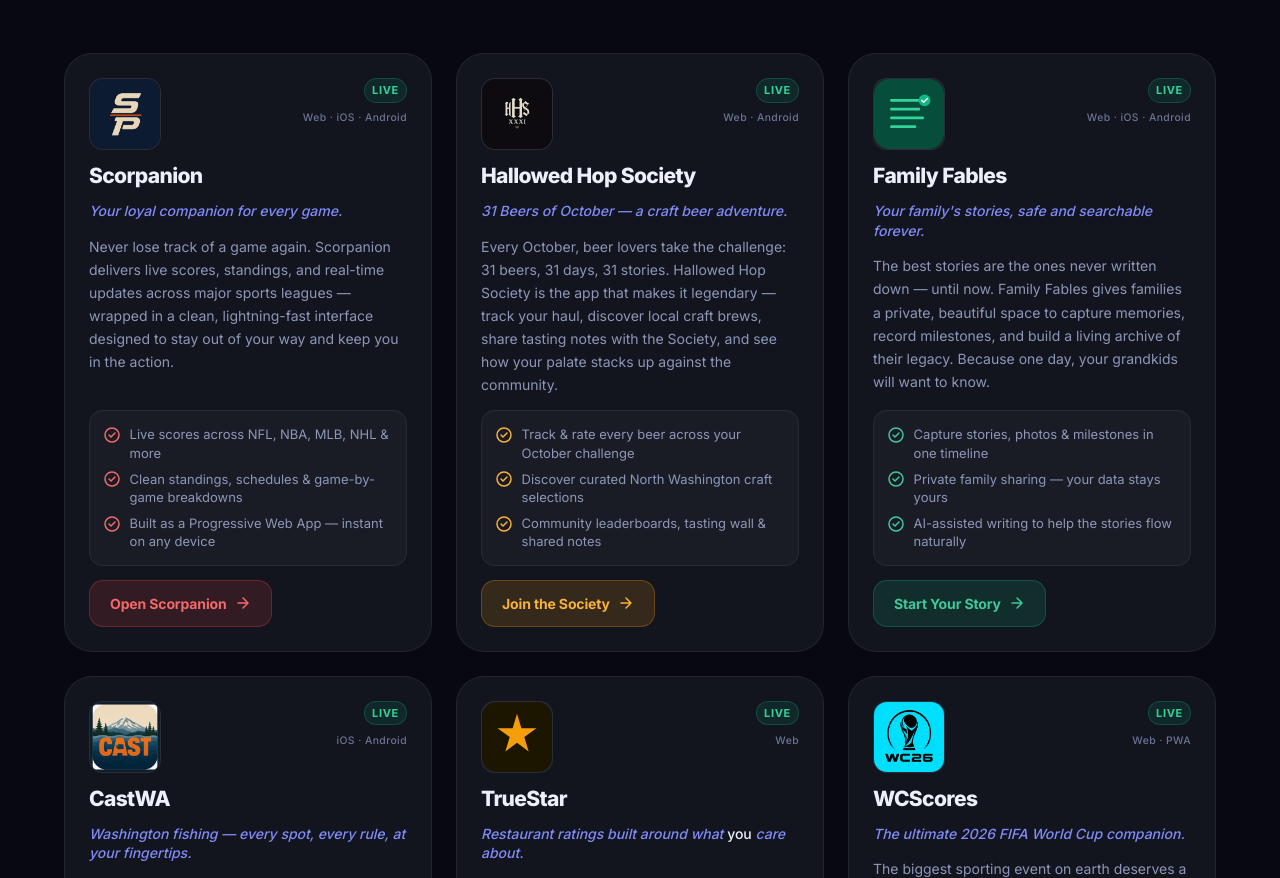
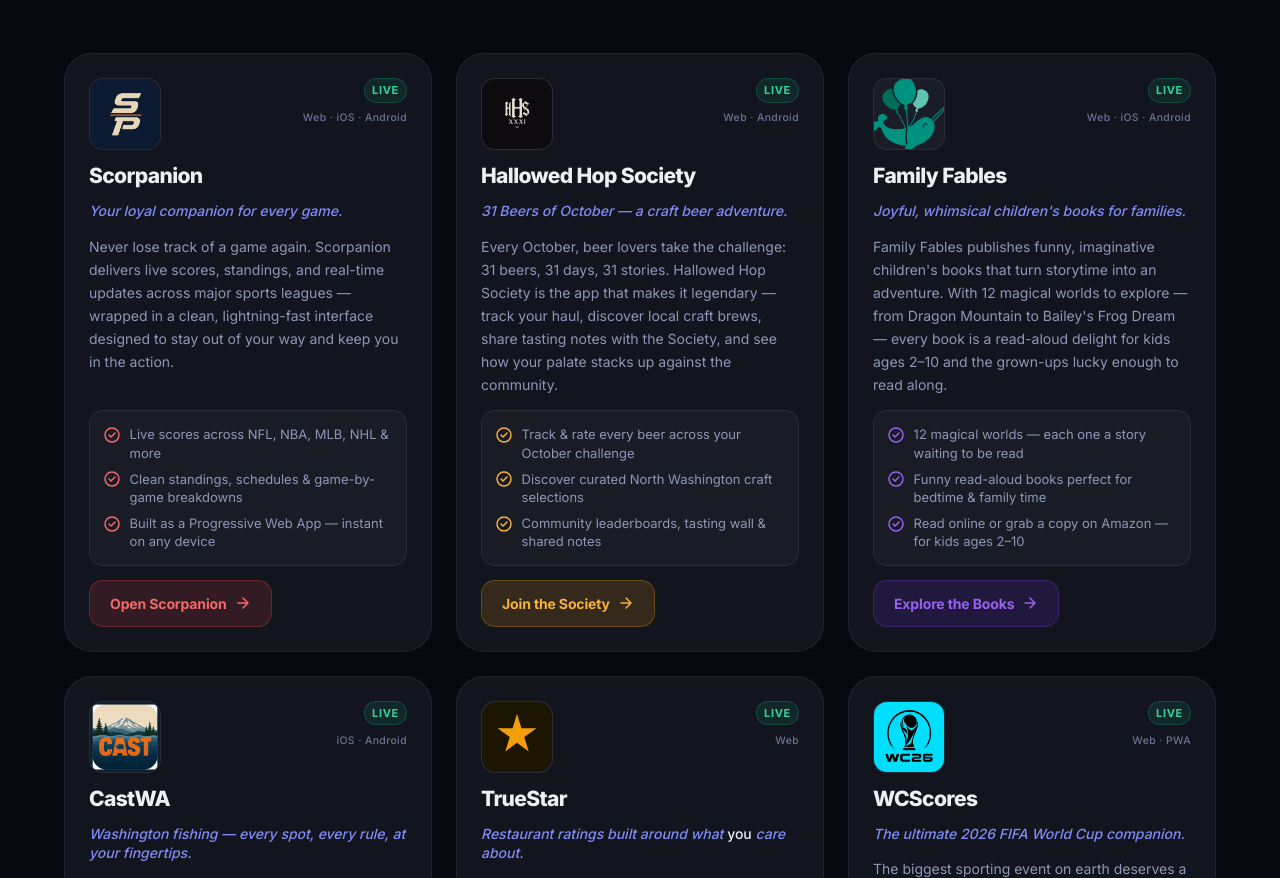
Before and after one commit to zpphillips-star/zplot-industries, a plain HTML site: page index.html in a window 1280 px wide. Shown: the part 1409-2287 px from the top of the page. Drawn offline with Linux system fonts and the light colour scheme.

Commit message:
fix: Family Fables card — real logo, children's books copy, purple accent
- Replace SVG placeholder with real logo (logo-final-teal.png from familyfables repo)
- Correct tagline: 'Joyful, whimsical children's books for families.'
- Rewrite description: 12 magical worlds, read-aloud books, kids ages 2-10
- Update features: worlds/storybooks/Amazon — removed memories/milestones/AI copy
- Update CTA: 'Explore the Books' (was 'Start Your Story')
- Change card accent from green #10B981 to purple #7C3AED (Family Fables brand)
- Canonical link https://familyfables.org preserved

```diff
--- a/index.html
+++ b/index.html
@@ -206,16 +206,11 @@
       </article>
 
       <!-- ── FAMILY FABLES ──────────────────────────────────── -->
-      <article class="app-card" data-accent="#10B981" id="familyfables">
+      <article class="app-card" data-accent="#7C3AED" id="familyfables">
         <div class="app-card-inner">
           <div class="app-card-top">
-            <div class="app-logo-wrap app-logo-wrap--svg">
-              <svg class="app-logo-svg" viewBox="0 0 72 72" fill="none" aria-hidden="true" width="72" height="72">
-                <rect width="72" height="72" rx="16" fill="#064E3B"/>
-                <path d="M18 22h36M18 31h28M18 40h32M18 49h24" stroke="#34D399" stroke-width="3" stroke-linecap="round"/>
-                <circle cx="52" cy="22" r="6" fill="#10B981"/>
-                <path d="M49 22l2 2 4-4" stroke="white" stroke-width="1.5" stroke-linecap="round" stroke-linejoin="round"/>
-              </svg>
+            <div class="app-logo-wrap">
+              <img src="assets/familyfables-icon.png" alt="Family Fables" class="app-logo" width="72" height="72" loading="lazy" />
             </div>
             <div class="app-meta">
               <span class="app-badge app-badge--live">Live</span>
@@ -223,26 +218,26 @@
             </div>
           </div>
           <h3 class="app-name">Family Fables</h3>
-          <p class="app-tagline">Your family's stories, safe and searchable forever.</p>
+          <p class="app-tagline">Joyful, whimsical children's books for families.</p>
           <p class="app-desc">
-            The best stories are the ones never written down — until now. Family Fables gives families a private, beautiful space to capture memories, record milestones, and build a living archive of their legacy. Because one day, your grandkids will want to know.
+            Family Fables publishes funny, imaginative children's books that turn storytime into an adventure. With 12 magical worlds to explore — from Dragon Mountain to Bailey's Frog Dream — every book is a read-aloud delight for kids ages 2–10 and the grown-ups lucky enough to read along.
           </p>
           <ul class="app-features" aria-label="Key features">
             <li>
               <svg class="feature-icon" viewBox="0 0 16 16" fill="none" aria-hidden="true"><circle cx="8" cy="8" r="7" stroke="currentColor" stroke-width="1.5"/><path d="M5 8l2 2 4-4" stroke="currentColor" stroke-width="1.5" stroke-linecap="round" stroke-linejoin="round"/></svg>
-              Capture stories, photos &amp; milestones in one timeline
+              12 magical worlds — each one a story waiting to be read
             </li>
             <li>
               <svg class="feature-icon" viewBox="0 0 16 16" fill="none" aria-hidden="true"><circle cx="8" cy="8" r="7" stroke="currentColor" stroke-width="1.5"/><path d="M5 8l2 2 4-4" stroke="currentColor" stroke-width="1.5" stroke-linecap="round" stroke-linejoin="round"/></svg>
-              Private family sharing — your data stays yours
+              Funny read-aloud books perfect for bedtime &amp; family time
             </li>
             <li>
               <svg class="feature-icon" viewBox="0 0 16 16" fill="none" aria-hidden="true"><circle cx="8" cy="8" r="7" stroke="currentColor" stroke-width="1.5"/><path d="M5 8l2 2 4-4" stroke="currentColor" stroke-width="1.5" stroke-linecap="round" stroke-linejoin="round"/></svg>
-              AI-assisted writing to help the stories flow naturally
+              Read online or grab a copy on Amazon — for kids ages 2–10
             </li>
           </ul>
           <a href="https://familyfables.org" target="_blank" rel="noopener" class="app-cta">
-            Start Your Story
+            Explore the Books
             <svg width="16" height="16" viewBox="0 0 16 16" fill="none" aria-hidden="true"><path d="M3 8h10M8 3l5 5-5 5" stroke="currentColor" stroke-width="1.5" stroke-linecap="round" stroke-linejoin="round"/></svg>
           </a>
         </div>
```
Also changed, not shown: assets/familyfables-icon.png (added).
